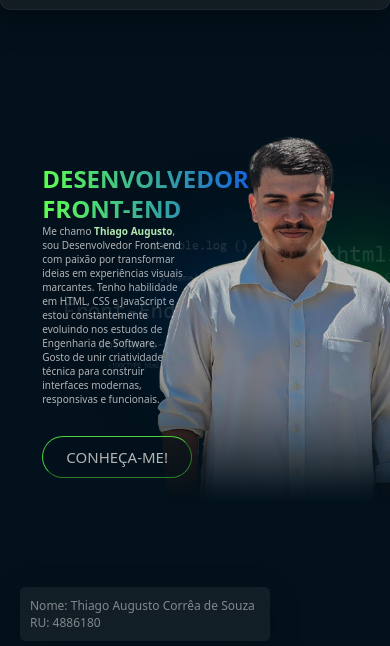
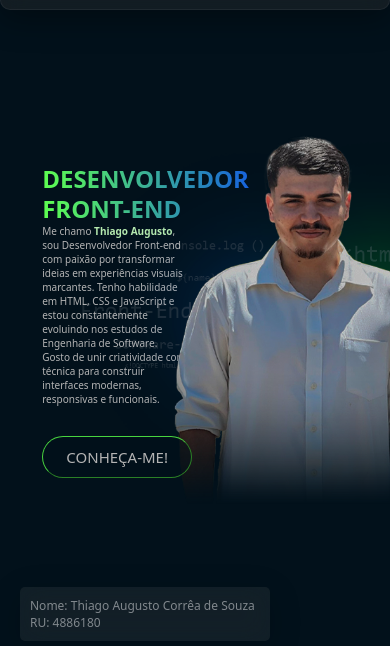
Before and after one commit to thiagoaugustx/cv-portfolio, a plain HTML site: page index.html in a window 390 px wide. Shown: the part 95-741 px from the top of the page. Drawn offline with Linux system fonts and the light colour scheme.

Commit message:
ajuste txt

```diff
--- a/style.css
+++ b/style.css
@@ -1128,7 +1128,7 @@ html, body {
   #minha-foto img {
     width: 450px !important;
     max-width: 500px;
-    margin-left: -22vh !important;
+    margin-left: -20vh !important;
     margin-right: auto !important;
     margin-top: 50px;
   }
```
